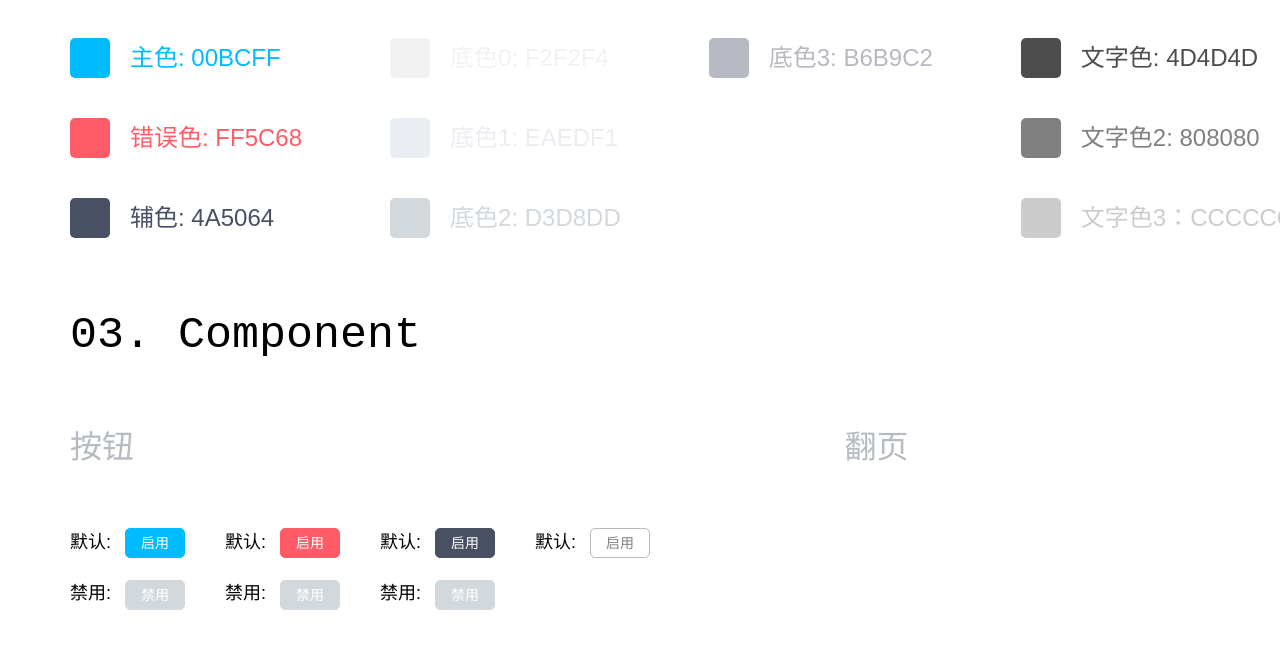
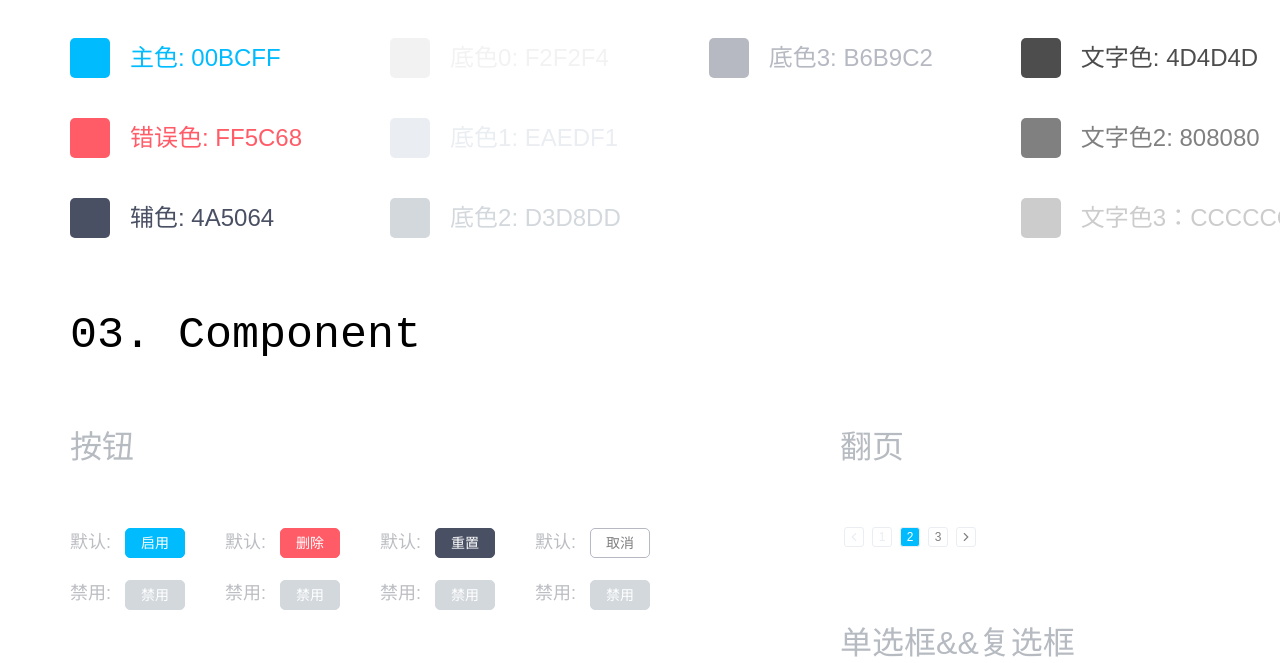
Before and after one commit to ChrisWen960216/srp-design, a website built with webpack: page src/index.html in a window 1280 px wide. Shown: the part 528-1191 px from the top of the page. Built offline with nearby package versions, Linux system fonts and the light colour scheme.

Commit message:
Add pagenation

```diff
--- a/config/webpack.config.js
+++ b/config/webpack.config.js
@@ -23,6 +23,10 @@ module.exports = {
         test: /\.less$/,
         use: ['style-loader', 'css-loader', 'less-loader'],
       },
+      {
+        test: /\.(png|jpg|gif)$/,
+        use: ['url-loader'],
+      },
     ],
   },
   plugins: [
@@ -32,7 +36,6 @@ module.exports = {
       },
       hash: true,
       template: './src/index.html',
-
     }),
   ],
   devServer: {
--- a/package.json
+++ b/package.json
@@ -29,10 +29,12 @@
     "eslint-plugin-import": "^2.11.0",
     "eslint-plugin-jsx-a11y": "^6.0.3",
     "eslint-plugin-react": "^7.7.0",
+    "file-loader": "^1.1.11",
     "html-webpack-plugin": "^3.2.0",
     "less": "^3.0.4",
     "less-loader": "^4.1.0",
     "style-loader": "^0.21.0",
+    "url-loader": "^1.0.1",
     "webpack": "^4.8.1",
     "webpack-cli": "^2.1.3",
     "webpack-dev-server": "^3.1.4"
--- a/src/index.html
+++ b/src/index.html
@@ -86,36 +86,54 @@
     </aside>
   </section>
 
-  <section class='component'>
+  <section class='component clearfix'>
     <header>
       <span class="title">03. Component</span>
     </header>
-    <aside class='button clearfix'>
+    <aside class='button'>
       <header>
         <span class='extra font-t1'>按钮</span>
       </header>
       <dl>
         <dd class='font-t4'>默认:<button class='btn primary-btn'>启用</button></dd>
-        <dd class='font-t4'>禁用:<button class='btn primary-btn disabled' disabled>禁用</button></dd>
+        <dd class='font-t4'>禁用:<button class='btn primary-btn disabled-btn' disabled>禁用</button></dd>
       </dl>
       <dl>
-        <dd class='font-t4'>默认:<button class='btn error-btn'>启用</button></dd>
-        <dd class='font-t4'>禁用:<button class='btn primary-btn disabled' disabled>禁用</button></dd>
+        <dd class='font-t4'>默认:<button class='btn error-btn'>删除</button></dd>
+        <dd class='font-t4'>禁用:<button class='btn error-btn disabled-btn' disabled>禁用</button></dd>
       </dl>
       <dl>
-        <dd class='font-t4'>默认:<button class='btn auxiliary-btn'>启用</button></dd>
-        <dd class='font-t4'>禁用:<button class='btn primary-btn disabled' disabled>禁用</button></dd>
+        <dd class='font-t4'>默认:<button class='btn auxiliary-btn'>重置</button></dd>
+        <dd class='font-t4'>禁用:<button class='btn auxiliary-btn disabled-btn' disabled>禁用</button></dd>
       </dl>
       <dl>
-        <dd class='font-t4'>默认:<button class='btn'>启用</butto></dd>
+        <dd class='font-t4'>默认:<button class='btn'>取消</butto></dd>
+          <dd class='font-t4'>禁用:<button class='btn disabled-btn' disabled>禁用</button></dd>
       </dl>
     </aside>
 
-    <aside class="pagenation clearfix">
-      <header>
-        <span class='extra font-t1'>翻页</span>
-      </header>
-    </aside>
+    <div class="aside">
+        <aside class="pagenation">
+            <header>
+              <span class='extra font-t1'>翻页</span>
+            </header>
+              <dl class='page'>
+                <dd class='la disabled'></dd>
+                <dd class='disabled'>1</dd>
+                <dd class='active'>2</dd>
+                <dd>3</dd>
+                <dd class='ra'></dd>
+              </dl>
+          </aside>
+
+          <aside class="checkbox-radio">
+            <header>
+              <span class="extra font-t1">单选框&&复选框</span>
+            </header>
+          </aside>
+    </div>
+
+
 
   </section>
 
--- a/src/style/button.less
+++ b/src/style/button.less
@@ -1,7 +1,5 @@
 @import './variables.less';
 @import './init.less';
-@import './color.less';
-@import './font.less';
 
 .btn-style(@background-color;@font-color;@border-color){
   background-color: @background-color;
@@ -72,7 +70,7 @@ button[disabled]{
   cursor: not-allowed;
 }
 
-.disabled{
+.disabled-btn{
   cursor: not-allowed;
   .btn-style(@base-color-2;white;@base-color-2);
   &:hover{
--- a/src/style/index.less
+++ b/src/style/index.less
@@ -2,13 +2,14 @@
 @import './font.less';
 @import './color.less';
 @import './button.less';
+@import './pagenation.less';
 
 #root{
   margin: 0 70px;
   min-width: 1325px;
 
   .title{
-    display: inline-block;
+    display: block;
     font-size: 45px;
     margin: 72px 0 60px 0;
     font-family: 'Courier New';
@@ -65,6 +66,7 @@
 
   .component aside{
     display: inline-block;
+    color: #BBBDC2;
     .extra{
       color:#B6BAC1;
     }
@@ -72,6 +74,7 @@
   }
   .component{
     .button{
+      float: left;
       dl{
         float: left;
         margin-top: 40px;
@@ -89,10 +92,21 @@
         }
       }
     }
+    .aside{
+      float: left;
+      margin-left: 170px;
+      .pagenation{
+        display: block;
+        .page{
+          margin-top: 60px;
+        }
+      }
+      .checkbox-radio{
+        margin-top: 70px;
+      }
+    }
 
-    .pagenation{
-      margin-left: 170px;
-    }
+
   }
 
 .clearfix{
--- /dev/null
+++ b/src/style/pagenation.less
@@ -0,0 +1,37 @@
+@import './variables.less';
+  .page{
+      display: flex;
+      justify-content: start;
+      margin:0;
+      dd{
+          box-sizing: border-box;
+          width: 20px;
+          height: 20px;
+          color: @font-color-2;
+          font-size: @font-size-6;
+          border: 1px solid @base-color-1;
+          border-radius: 3px;
+          text-align: center;
+          line-height: 18px;
+          margin: 0 4px;
+          cursor: pointer;
+      }
+      .disabled{
+        cursor: not-allowed;
+        color: @base-color-1;
+      }
+      .active{
+        background-color: @primary-color;
+        color: #ffffff;
+        cursor: default;
+    }
+    .la,.ra{
+        background: url('../img/right.png') center no-repeat;
+        &.disabled{
+            background: url('../img/dis.png') center no-repeat;
+        }
+    }
+    .la{
+        transform: rotate(-180deg);
+    }
+  }
```
Also changed, not shown: src/img/correct.png (added), src/img/delete.png (added), src/img/dis.png (added), src/img/fault.png (added), src/img/left.png (added), src/img/right.png (added), src/img/select.png (added), src/img/selected.png (added), 1 other file.
